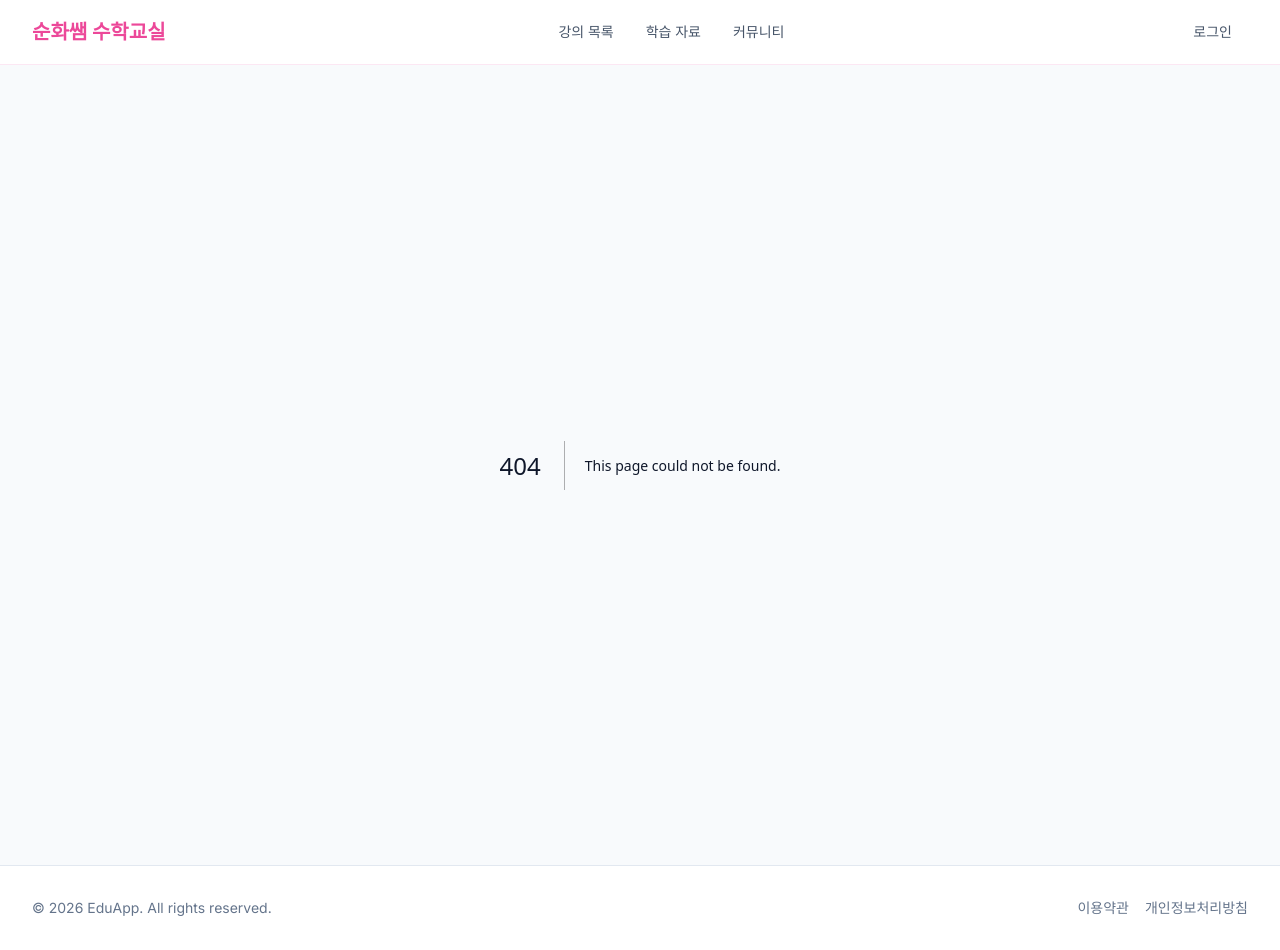
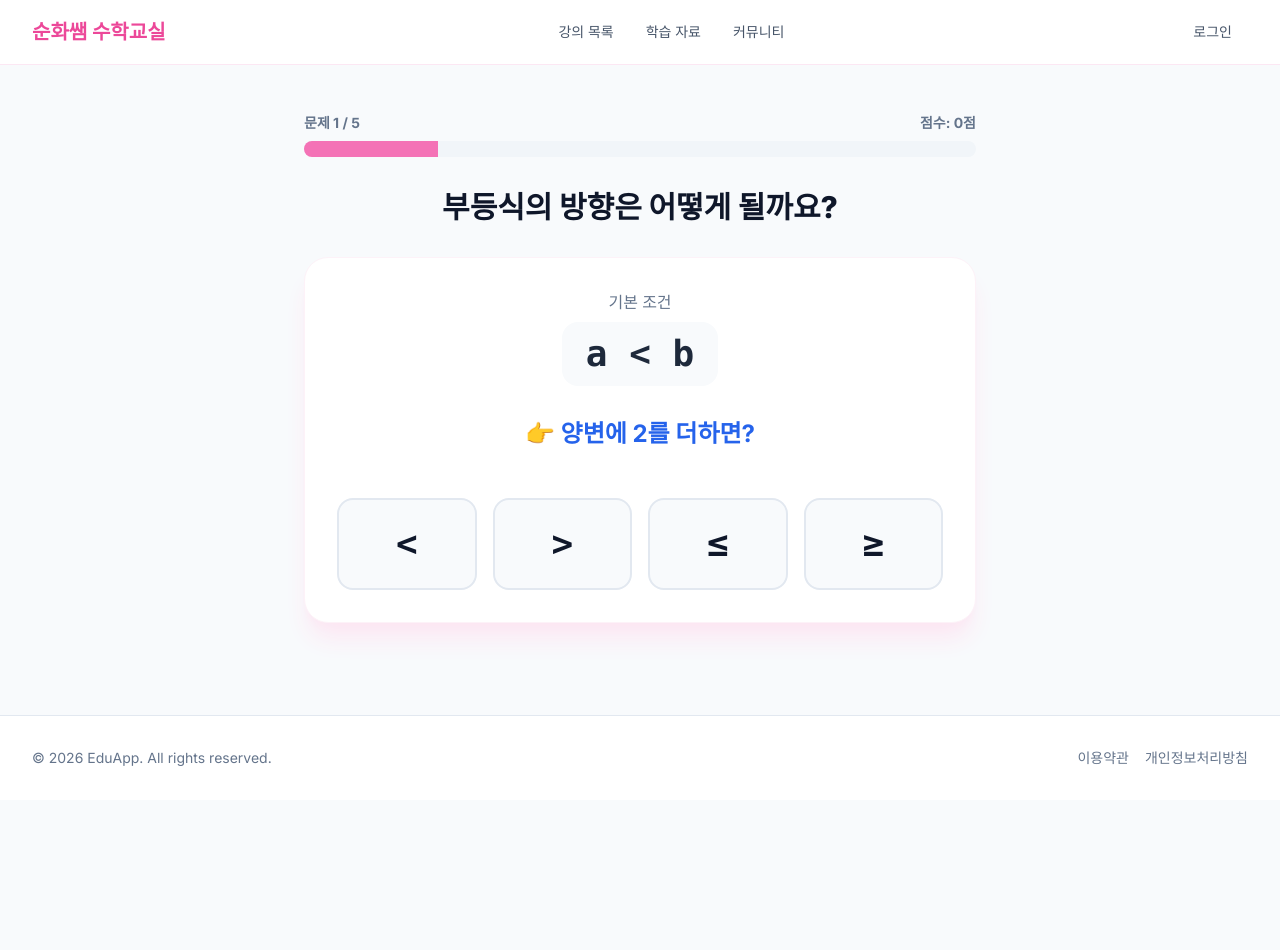
Before and after one commit to gnfkgnvm1-afk/sun, a Next.js app: page /game/inequality in a window 1280 px wide. Before the commit this address had no page. After the commit the page ends 800 px from the top, so only its background shows below. Built offline with nearby package versions, Linux system fonts and the light colour scheme.

Commit message:
feat: 부등식의 성질 게임 추가 및 홈 화면 링크 연결

```diff
--- /dev/null
+++ b/app/game/inequality/page.tsx
@@ -0,0 +1,179 @@
+"use client";
+
+import { useState } from "react";
+import Link from "next/link";
+
+type Question = {
+  initialCondition: string;
+  operation: string;
+  correctAnswer: string;
+  explanation: string;
+};
+
+const questions: Question[] = [
+  {
+    initialCondition: "a < b",
+    operation: "양변에 2를 더하면?",
+    correctAnswer: "<",
+    explanation: "같은 수를 더해도 부등호 방향은 그대로 유지됩니다!",
+  },
+  {
+    initialCondition: "x > y",
+    operation: "양변에 -5를 곱하면?",
+    correctAnswer: "<",
+    explanation: "🔥주의! 음수를 곱하면 부등호 방향이 반대로 바뀝니다!",
+  },
+  {
+    initialCondition: "-2a ≤ -2b",
+    operation: "양변을 -2로 나누면?",
+    correctAnswer: "≥",
+    explanation: "🔥주의! 음수로 나누면 부등호 방향이 반대로 바뀝니다!",
+  },
+  {
+    initialCondition: "3x ≥ 3y",
+    operation: "양변을 3으로 나누면?",
+    correctAnswer: "≥",
+    explanation: "양수로 나누면 부등호 방향은 그대로 유지됩니다!",
+  },
+  {
+    initialCondition: "a < b",
+    operation: "양변에서 10을 빼면?",
+    correctAnswer: "<",
+    explanation: "같은 수를 빼도 부등호 방향은 그대로 유지됩니다!",
+  },
+];
+
+export default function InequalityGame() {
+  const [currentIndex, setCurrentIndex] = useState(0);
+  const [score, setScore] = useState(0);
+  const [showFeedback, setShowFeedback] = useState(false);
+  const [isCorrect, setIsCorrect] = useState(false);
+  const [gameOver, setGameOver] = useState(false);
+
+  const currentQuestion = questions[currentIndex];
+
+  const handleAnswer = (answer: string) => {
+    const correct = answer === currentQuestion.correctAnswer;
+    setIsCorrect(correct);
+    setShowFeedback(true);
+    if (correct) {
+      setScore((prev) => prev + 20);
+    }
+  };
+
+  const nextQuestion = () => {
+    setShowFeedback(false);
+    if (currentIndex + 1 < questions.length) {
+      setCurrentIndex((prev) => prev + 1);
+    } else {
+      setGameOver(true);
+    }
+  };
+
+  const resetGame = () => {
+    setCurrentIndex(0);
+    setScore(0);
+    setShowFeedback(false);
+    setIsCorrect(false);
+    setGameOver(false);
+  };
+
+  if (gameOver) {
+    return (
+      <div className="max-w-4xl mx-auto px-4 py-20 flex flex-col items-center text-center">
+        <h1 className="text-4xl md:text-5xl font-extrabold text-slate-900 mb-6">
+          🎉 게임 완료! 🎉
+        </h1>
+        <div className="bg-white p-8 rounded-3xl shadow-xl shadow-pink-100 border border-pink-50 w-full max-w-md">
+          <p className="text-2xl text-slate-600 mb-4">최종 점수</p>
+          <p className="text-6xl font-black text-pink-500 mb-8">{score}점</p>
+
+          <div className="flex flex-col space-y-4">
+            <button
+              onClick={resetGame}
+              className="px-6 py-3 rounded-xl bg-pink-500 hover:bg-pink-600 text-white font-bold text-lg transition-all"
+            >
+              다시 하기
+            </button>
+            <Link href="/" className="px-6 py-3 rounded-xl bg-slate-100 hover:bg-slate-200 text-slate-700 font-bold text-lg transition-all">
+              홈으로 돌아가기
+            </Link>
+          </div>
+        </div>
+      </div>
+    );
+  }
+
+  return (
+    <div className="max-w-4xl mx-auto px-4 py-12 flex flex-col items-center">
+
+      {/* 진행 상황 바 */}
+      <div className="w-full max-w-2xl mb-8">
+        <div className="flex justify-between text-sm font-bold text-slate-500 mb-2">
+          <span>문제 {currentIndex + 1} / {questions.length}</span>
+          <span>점수: {score}점</span>
+        </div>
+        <div className="w-full bg-slate-100 h-4 rounded-full overflow-hidden">
+          <div
+            className="bg-pink-400 h-full transition-all duration-500 ease-out"
+            style={{ width: `${((currentIndex + 1) / questions.length) * 100}%` }}
+          ></div>
+        </div>
+      </div>
+
+      <h1 className="text-3xl font-extrabold text-slate-900 mb-8">
+        부등식의 방향은 어떻게 될까요?
+      </h1>
+
+      {/* 문제 카드 */}
+      <div className="bg-white w-full max-w-2xl p-8 rounded-3xl shadow-xl shadow-pink-100 border border-pink-50 text-center relative overflow-hidden">
+
+        <div className="mb-8">
+          <p className="text-slate-500 font-medium mb-2">기본 조건</p>
+          <p className="text-4xl font-black text-slate-800 font-mono bg-slate-50 inline-block px-6 py-3 rounded-2xl">
+            {currentQuestion.initialCondition}
+          </p>
+        </div>
+
+        <div className="mb-12">
+          <p className="text-2xl font-bold text-blue-600">
+            👉 {currentQuestion.operation}
+          </p>
+        </div>
+
+        {/* 선택 버튼들 */}
+        {!showFeedback ? (
+          <div className="grid grid-cols-2 md:grid-cols-4 gap-4">
+            {["<", ">", "≤", "≥"].map((sign) => (
+              <button
+                key={sign}
+                onClick={() => handleAnswer(sign)}
+                className="text-4xl font-black font-mono bg-slate-50 hover:bg-pink-50 hover:text-pink-500 border-2 border-slate-200 hover:border-pink-300 rounded-2xl py-6 transition-all hover:scale-105 active:scale-95"
+              >
+                {sign}
+              </button>
+            ))}
+          </div>
+        ) : (
+          <div className="animate-fade-in-up">
+            <div className={`text-3xl font-bold mb-4 ${isCorrect ? "text-green-500" : "text-red-500"}`}>
+              {isCorrect ? "🎉 정답입니다! 🎉" : "🥲 아쉽네요, 틀렸어요!"}
+            </div>
+            <div className="bg-slate-50 p-6 rounded-2xl mb-8 text-left border border-slate-100">
+              <p className="text-lg text-slate-700 font-medium">
+                💡 <span className="font-bold">해설:</span> {currentQuestion.explanation}
+              </p>
+            </div>
+            <button
+              onClick={nextQuestion}
+              className="w-full px-8 py-4 rounded-xl bg-pink-500 hover:bg-pink-600 text-white font-bold text-xl transition-all shadow-lg shadow-pink-200"
+            >
+              다음 문제로 가기 ➔
+            </button>
+          </div>
+        )}
+      </div>
+
+    </div>
+  );
+}
--- a/app/page.tsx
+++ b/app/page.tsx
@@ -1,4 +1,5 @@
 import Image from "next/image";
+import Link from "next/link";
 
 export default function Home() {
   return (
@@ -13,11 +14,12 @@ export default function Home() {
         어려운 수학을 게임이나 놀이를 통해 저절로 배워지는 놀이터
       </p>
 
-      {/* 가짜(Placeholder) 버튼 */}
-      {/* 클릭 시 작동할 로직(예: 라우팅, 모달 띄우기)을 나중에 이 곳에 추가하세요. */}
-      <button className="px-8 py-3.5 rounded-lg bg-pink-500 hover:bg-pink-600 text-white font-semibold shadow-md shadow-pink-400/20 transition-all active:scale-95 text-lg">
-        학습 시작하기
-      </button>
+      {/* 게임으로 이동하는 버튼 */}
+      <Link href="/game/inequality">
+        <button className="px-8 py-3.5 rounded-lg bg-pink-500 hover:bg-pink-600 text-white font-semibold shadow-md shadow-pink-400/20 transition-all active:scale-95 text-lg">
+          부등식 게임 시작하기
+        </button>
+      </Link>
 
       {/*
         // 여기에 새로운 컴포넌트를 추가하세요
```
